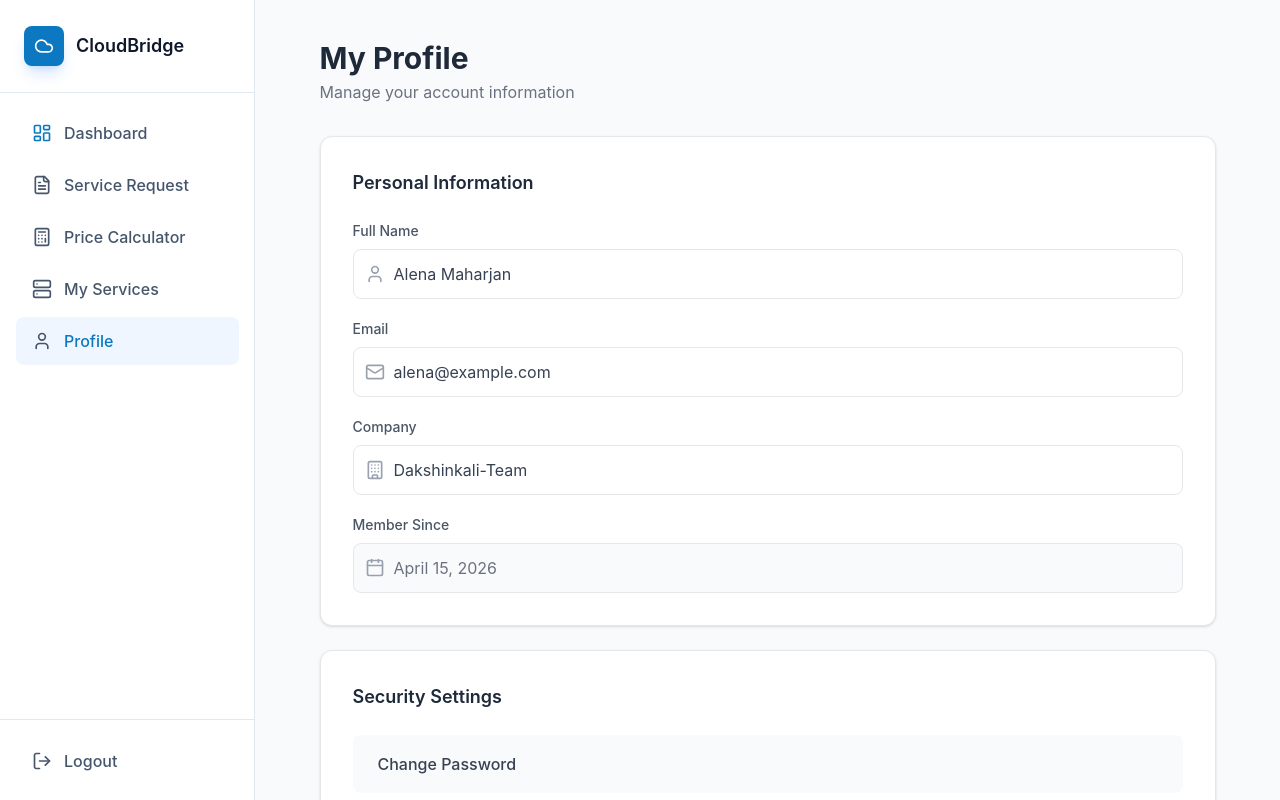
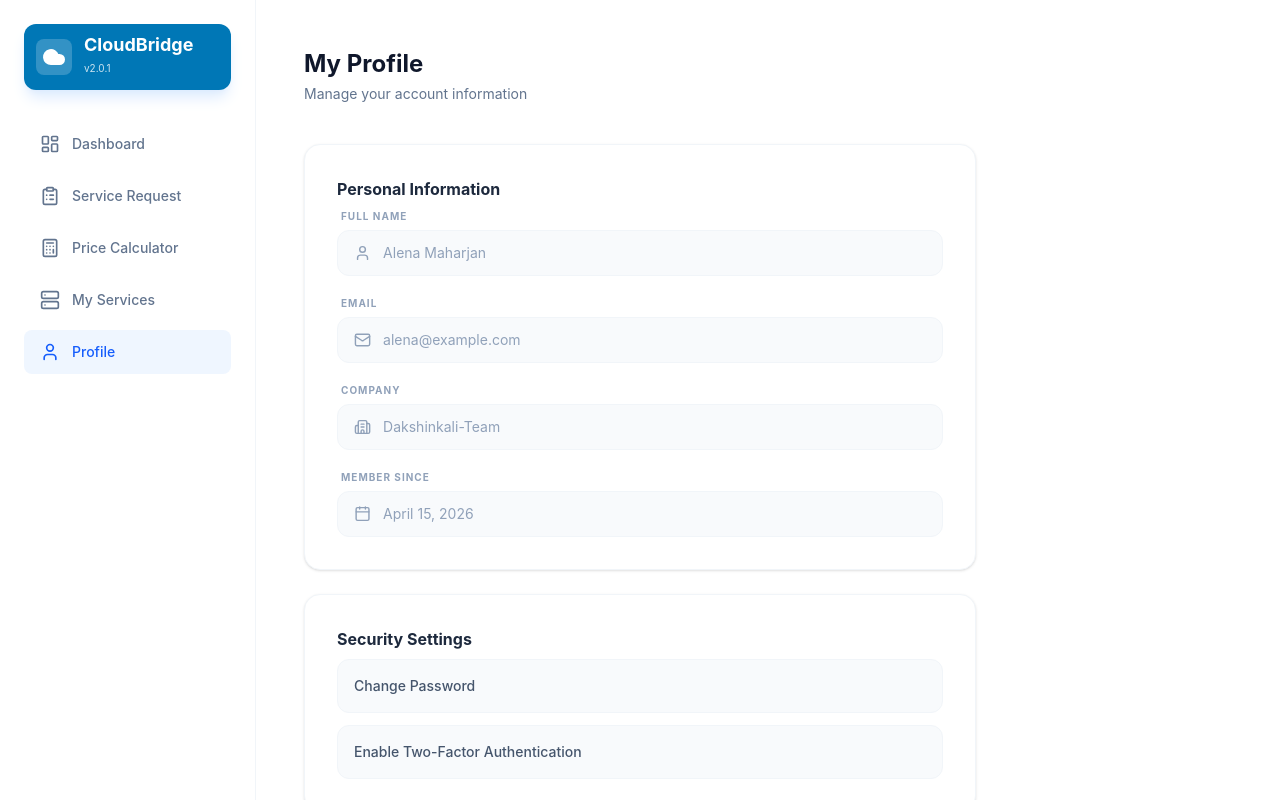
Before and after one commit to Dakshinkali-Team/Portal-CloudBridge, a React (Vite) app in the folder client/cloudbridge/: page /profile in a window 1280 px wide. Shown: the top 800 px of the page. Built offline with nearby package versions, Linux system fonts and the light colour scheme.

Commit message:
feat: update profile page UI and layout

```diff
--- a/client/cloudbridge/src/pages/Profile.jsx
+++ b/client/cloudbridge/src/pages/Profile.jsx
@@ -1,131 +1,111 @@
-import React, { useState } from "react";
-import Sidebar from "../components/layout/Sidebar";
-import { User, Mail, Building, Calendar } from "lucide-react";
+import React from 'react';
+import {
+  LayoutDashboard,
+  ClipboardList,
+  Calculator,
+  Server,
+  User,
+  Mail,
+  Building2,
+  Calendar,
+  LogOut,
+  Cloud
+} from 'lucide-react';
 
-export default function Profile() {
-  // Form data handle garna state use gareko
-  const [formData, setFormData] = useState({
-    fullName: "Alena Maharjan",
-    email: "alena@example.com",
-    company: "Dakshinkali-Team",
-    memberSince: "April 15, 2026"
-  });
+const SidebarItem = ({ icon: Icon, label, active = false }) => (
+  <div className={`flex items-center gap-3 px-4 py-3 rounded-lg cursor-pointer transition-colors ${
+    active ? 'bg-blue-50 text-blue-600' : 'text-slate-500 hover:bg-slate-50'
+  }`}>
+    <Icon size={20} />
+    <span className="font-medium text-sm">{label}</span>
+  </div>
+);
 
-  const handleChange = (e) => {
-    const { name, value } = e.target;
-    setFormData({ ...formData, [name]: value });
-  };
+const InputField = ({ label, placeholder, icon: Icon }) => (
+  <div className="flex flex-col gap-1.5">
+    <label className="text-[10px] uppercase tracking-widest text-slate-400 font-bold ml-1">
+      {label}
+    </label>
+    <div className="flex items-center gap-3 px-4 py-3 bg-[#F8FAFC] border border-slate-100 rounded-xl focus-within:border-blue-200 transition-all">
+      <Icon size={18} className="text-slate-400" />
+      <input
+        type="text"
+        placeholder={placeholder}
+        className="bg-transparent w-full text-sm outline-none text-slate-700 placeholder:text-slate-400"
+      />
+    </div>
+  </div>
+);
 
-  const handleSave = () => {
-    console.log("Saving Data:", formData);
-    alert("Changes saved successfully!");
-  };
+const SecurityRow = ({ label }) => (
+  <button className="w-full flex items-center px-4 py-4 bg-[#F8FAFC] border border-slate-100 rounded-xl hover:bg-slate-100 transition-colors">
+    <span className="text-sm font-medium text-slate-600">{label}</span>
+  </button>
+);
 
+const ProfilePage = () => {
   return (
-    <div className="flex min-h-screen bg-gray-50">
-      {/* Sidebar fixed side ma bascha */}
-      <Sidebar />
+    <div className="flex min-h-screen bg-white font-sans">
+      {/* Sidebar */}
+      <aside className="w-64 border-r border-slate-100 flex flex-col p-6 gap-8">
+        <div className="flex items-center gap-3 p-3 bg-[#0077b6] text-white rounded-xl shadow-lg shadow-blue-100">
+          <div className="p-1.5 bg-white/20 rounded-lg">
+            <Cloud size={24} fill="white" />
+          </div>
+          <div>
+            <h1 className="font-bold text-lg leading-none">CloudBridge</h1>
+            <span className="text-[10px] opacity-80">v2.0.1</span>
+          </div>
+        </div>
 
-      {/* Main Content Area */}
-      <main className="flex-1 p-6 md:p-10">
-        <div className="max-w-4xl mx-auto">
+        <nav className="flex-1 flex flex-col gap-2">
+          <SidebarItem icon={LayoutDashboard} label="Dashboard" />
+          <SidebarItem icon={ClipboardList} label="Service Request" />
+          <SidebarItem icon={Calculator} label="Price Calculator" />
+          <SidebarItem icon={Server} label="My Services" />
+          <SidebarItem icon={User} label="Profile" active />
+        </nav>
 
-          {/* Header Section */}
-          <div className="mb-8">
-            <h1 className="text-3xl font-bold text-gray-800">My Profile</h1>
-            <p className="text-gray-500 mt-1">Manage your account information</p>
-          </div>
+        <div className="pt-4 border-t border-slate-100">
+          <SidebarItem icon={LogOut} label="Logout" />
+        </div>
+      </aside>
 
+      {/* Main Content */}
+      <main className="flex-1 p-12 overflow-y-auto">
+        <header className="mb-10">
+          <h2 className="text-2xl font-bold text-slate-900">My Profile</h2>
+          <p className="text-sm text-slate-500 mt-1">Manage your account information</p>
+        </header>
+
+        <div className="max-w-[672px] space-y-6">
           {/* Personal Information Card */}
-          <div className="bg-white border border-gray-200 rounded-xl p-6 md:p-8 mb-6 shadow-sm">
-            <h2 className="text-lg font-semibold text-gray-800 mb-6">Personal Information</h2>
+          <section className="p-8 bg-white border border-slate-100 rounded-2xl shadow-sm space-y-6">
+            <h3 className="text-base font-bold text-slate-800 mb-2">Personal Information</h3>
 
-            <div className="space-y-5">
-              {/* Full Name */}
-              <div>
-                <label className="block text-sm font-medium text-gray-600 mb-2">Full Name</label>
-                <div className="relative group">
-                  <User className="absolute left-3 top-1/2 -translate-y-1/2 text-gray-400 group-focus-within:text-blue-500 w-5 h-5 transition-colors" />
-                  <input
-                    name="fullName"
-                    type="text"
-                    value={formData.fullName}
-                    onChange={handleChange}
-                    placeholder="Enter your full name"
-                    className="w-full bg-white border border-gray-200 rounded-lg py-3 pl-10 pr-4 text-gray-700 focus:border-blue-500 focus:ring-2 focus:ring-blue-100 outline-none transition-all"
-                  />
-                </div>
-              </div>
-
-              {/* Email */}
-              <div>
-                <label className="block text-sm font-medium text-gray-600 mb-2">Email</label>
-                <div className="relative group">
-                  <Mail className="absolute left-3 top-1/2 -translate-y-1/2 text-gray-400 group-focus-within:text-blue-500 w-5 h-5 transition-colors" />
-                  <input
-                    name="email"
-                    type="email"
-                    value={formData.email}
-                    onChange={handleChange}
-                    placeholder="john.doe@company.com"
-                    className="w-full bg-white border border-gray-200 rounded-lg py-3 pl-10 pr-4 text-gray-700 focus:border-blue-500 focus:ring-2 focus:ring-blue-100 outline-none transition-all"
-                  />
-                </div>
-              </div>
-
-              {/* Company */}
-              <div>
-                <label className="block text-sm font-medium text-gray-600 mb-2">Company</label>
-                <div className="relative group">
-                  <Building className="absolute left-3 top-1/2 -translate-y-1/2 text-gray-400 group-focus-within:text-blue-500 w-5 h-5 transition-colors" />
-                  <input
-                    name="company"
-                    type="text"
-                    value={formData.company}
-                    onChange={handleChange}
-                    className="w-full bg-white border border-gray-200 rounded-lg py-3 pl-10 pr-4 text-gray-700 focus:border-blue-500 focus:ring-2 focus:ring-blue-100 outline-none transition-all"
-                  />
-                </div>
-              </div>
-
-              {/* Member Since (Read-only logic usually) */}
-              <div>
-                <label className="block text-sm font-medium text-gray-600 mb-2">Member Since</label>
-                <div className="relative">
-                  <Calendar className="absolute left-3 top-1/2 -translate-y-1/2 text-gray-400 w-5 h-5" />
-                  <input
-                    type="text"
-                    value={formData.memberSince}
-                    readOnly
-                    className="w-full bg-gray-50 border border-gray-200 rounded-lg py-3 pl-10 pr-4 text-gray-500 cursor-not-allowed outline-none"
-                  />
-                </div>
-              </div>
+            <div className="grid grid-cols-1 gap-5">
+              <InputField label="Full Name" placeholder="Alena Maharjan" icon={User} />
+              <InputField label="Email" placeholder="alena@example.com" icon={Mail} />
+              <InputField label="Company" placeholder="Dakshinkali-Team" icon={Building2} />
+              <InputField label="Member Since" placeholder="April 15, 2026" icon={Calendar} />
             </div>
-          </div>
+          </section>
 
           {/* Security Settings Card */}
-          <div className="bg-white border border-gray-200 rounded-xl p-6 md:p-8 mb-8 shadow-sm">
-            <h2 className="text-lg font-semibold text-gray-800 mb-6">Security Settings</h2>
+          <section className="p-8 bg-white border border-slate-100 rounded-2xl shadow-sm space-y-6">
+            <h3 className="text-base font-bold text-slate-800 mb-2">Security Settings</h3>
             <div className="space-y-3">
-              <button className="w-full text-left bg-gray-50 hover:bg-blue-50 hover:text-blue-600 text-gray-700 font-medium py-4 px-6 rounded-lg transition-all border border-transparent hover:border-blue-100">
-                Change Password
-              </button>
-              <button className="w-full text-left bg-gray-50 hover:bg-blue-50 hover:text-blue-600 text-gray-700 font-medium py-4 px-6 rounded-lg transition-all border border-transparent hover:border-blue-100">
-                Enable Two-Factor Authentication
-              </button>
+              <SecurityRow label="Change Password" />
+              <SecurityRow label="Enable Two-Factor Authentication" />
             </div>
-          </div>
+          </section>
 
-          {/* Action Buttons */}
-          <div className="flex flex-col sm:flex-row gap-4 mb-10">
-            <button
-              onClick={handleSave}
-              className="bg-[#0070BA] hover:bg-[#005ea6] text-white font-semibold py-3 px-12 rounded-lg transition shadow-md sm:flex-none"
-            >
+          {/* Form Actions */}
+          <div className="flex items-center gap-4 pt-4">
+            <button className="px-16 py-3.5 bg-[#0077b6] text-white font-bold rounded-xl shadow-xl shadow-blue-100 hover:bg-[#005f91] transition-all">
               Save Changes
             </button>
-            <button className="bg-white border border-gray-300 hover:bg-gray-50 text-gray-600 font-semibold py-3 px-8 rounded-lg transition sm:flex-none">
+            <button className="px-10 py-3.5 bg-white border border-slate-200 text-slate-600 font-bold rounded-xl hover:bg-slate-50 transition-all">
               Cancel
             </button>
           </div>
@@ -133,4 +113,6 @@ export default function Profile() {
       </main>
     </div>
   );
-}
+};
+
+export default ProfilePage;
```
